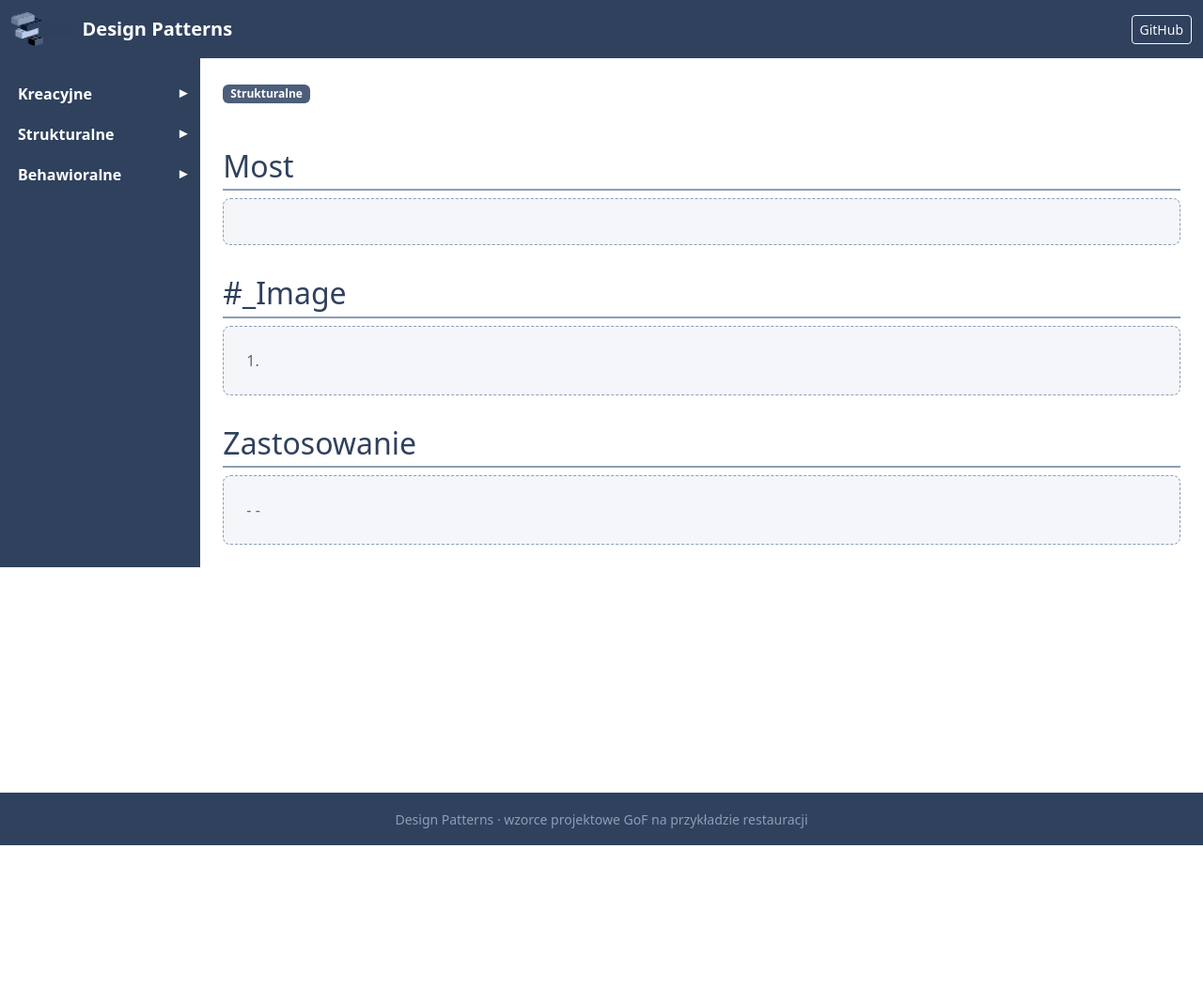
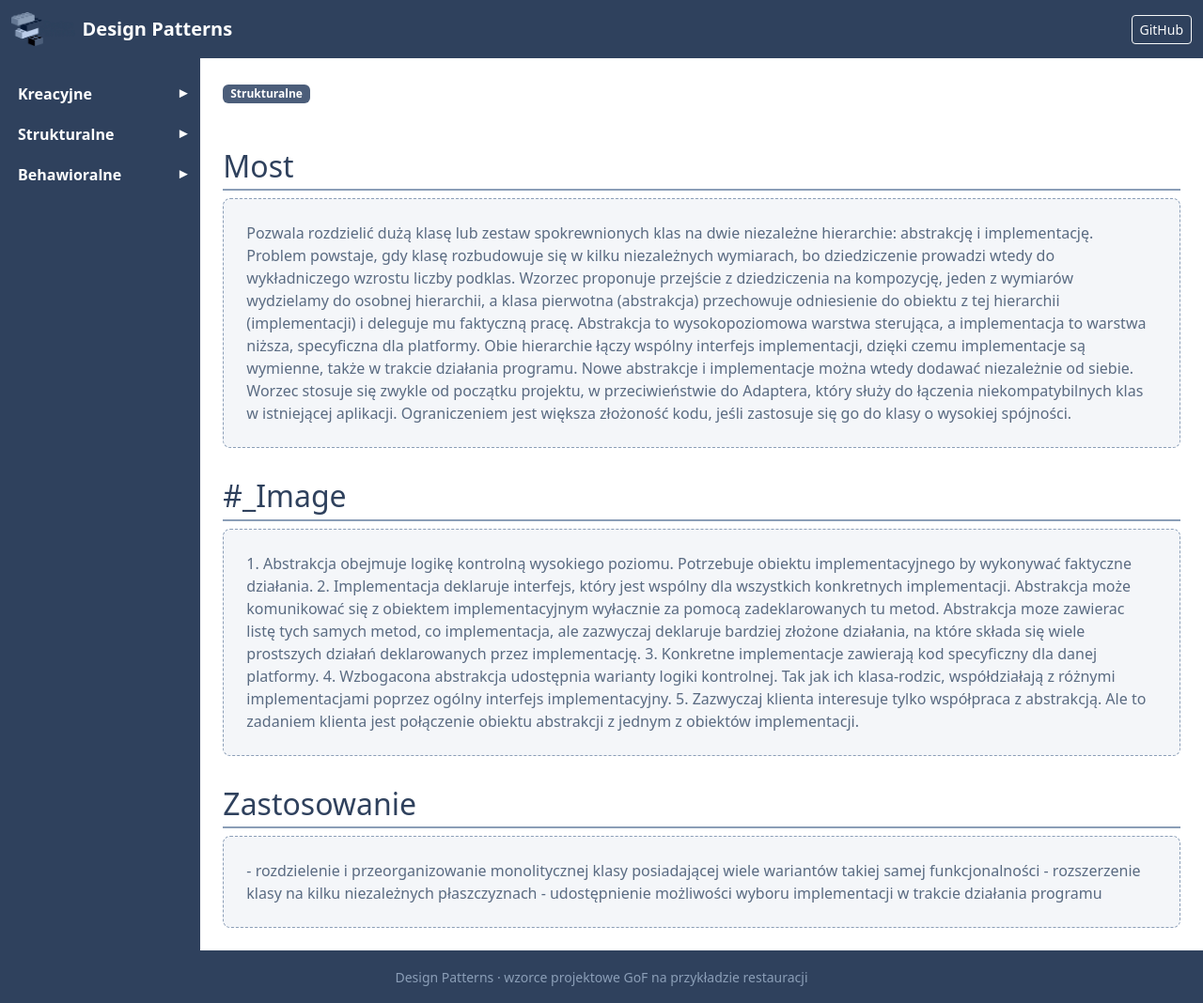
Before and after one commit to RobertNeat/Design-Patterns, a Jekyll site: the page built from docs/strukturalne/bridge/index.md, in a window 1280 px wide. Shown: the whole page at 94% size. Built offline with Jekyll 4.4.1, drawn with Linux system fonts in a browser that asks for light colours; before the commit the page ends 900 px from its top, so only the background shows below that.

Commit message:
bridge_definition

```diff
--- a/docs/strukturalne/bridge/index.md
+++ b/docs/strukturalne/bridge/index.md
@@ -8,21 +8,26 @@ category: Strukturalne
 <div class="pattern-section">
 <h2>Most</h2>
 <div class="placeholder-box">
-
+Pozwala rozdzielić dużą klasę lub zestaw spokrewnionych klas na dwie niezależne hierarchie: abstrakcję i implementację. Problem powstaje, gdy klasę rozbudowuje się w kilku niezależnych wymiarach, bo dziedziczenie prowadzi wtedy do wykładniczego wzrostu liczby podklas. Wzorzec proponuje przejście z dziedziczenia na kompozycję, jeden z wymiarów wydzielamy do osobnej hierarchii, a klasa pierwotna (abstrakcja) przechowuje odniesienie do obiektu z tej hierarchii (implementacji) i deleguje mu faktyczną pracę. Abstrakcja to wysokopoziomowa warstwa sterująca, a implementacja to warstwa niższa, specyficzna dla platformy. Obie hierarchie łączy wspólny interfejs implementacji, dzięki czemu implementacje są wymienne, także w trakcie działania programu. Nowe abstrakcje i implementacje można wtedy dodawać niezależnie od siebie. Worzec stosuje się zwykle od początku projektu, w przeciwieństwie do Adaptera, który służy do łączenia niekompatybilnych klas w istniejącej aplikacji. Ograniczeniem jest większa złożoność kodu, jeśli zastosuje się go do klasy o wysokiej spójności.
 </div>
 
 <h2>#_Image</h2>
 <div class="placeholder-box">
 
-1.
+1. Abstrakcja obejmuje logikę kontrolną wysokiego poziomu. Potrzebuje obiektu implementacyjnego by wykonywać faktyczne działania.
+2. Implementacja deklaruje interfejs, który jest wspólny dla wszystkich konkretnych implementacji. Abstrakcja może komunikować się z obiektem implementacyjnym wyłacznie za pomocą zadeklarowanych tu metod. Abstrakcja moze zawierac listę tych samych metod, co implementacja, ale zazwyczaj deklaruje bardziej złożone działania, na które składa się wiele prostszych działań deklarowanych przez implementację.
+3. Konkretne implementacje zawierają kod specyficzny dla danej platformy.
+4. Wzbogacona abstrakcja udostępnia warianty logiki kontrolnej. Tak jak ich klasa-rodzic, współdziałają z różnymi implementacjami poprzez ogólny interfejs implementacyjny.
+5. Zazwyczaj klienta interesuje tylko współpraca z abstrakcją. Ale to zadaniem klienta jest połączenie obiektu abstrakcji z jednym z obiektów implementacji.
 
 </div>
 
 <h2>Zastosowanie</h2>
 <div class="placeholder-box">
 
--
--
+- rozdzielenie i przeorganizowanie monolitycznej klasy posiadającej wiele wariantów takiej samej funkcjonalności
+- rozszerzenie klasy na kilku niezależnych płaszczyznach
+- udostępnienie możliwości wyboru implementacji w trakcie działania programu
 
 </div>
 </div>
```
Also changed, not shown: 1 other file.
